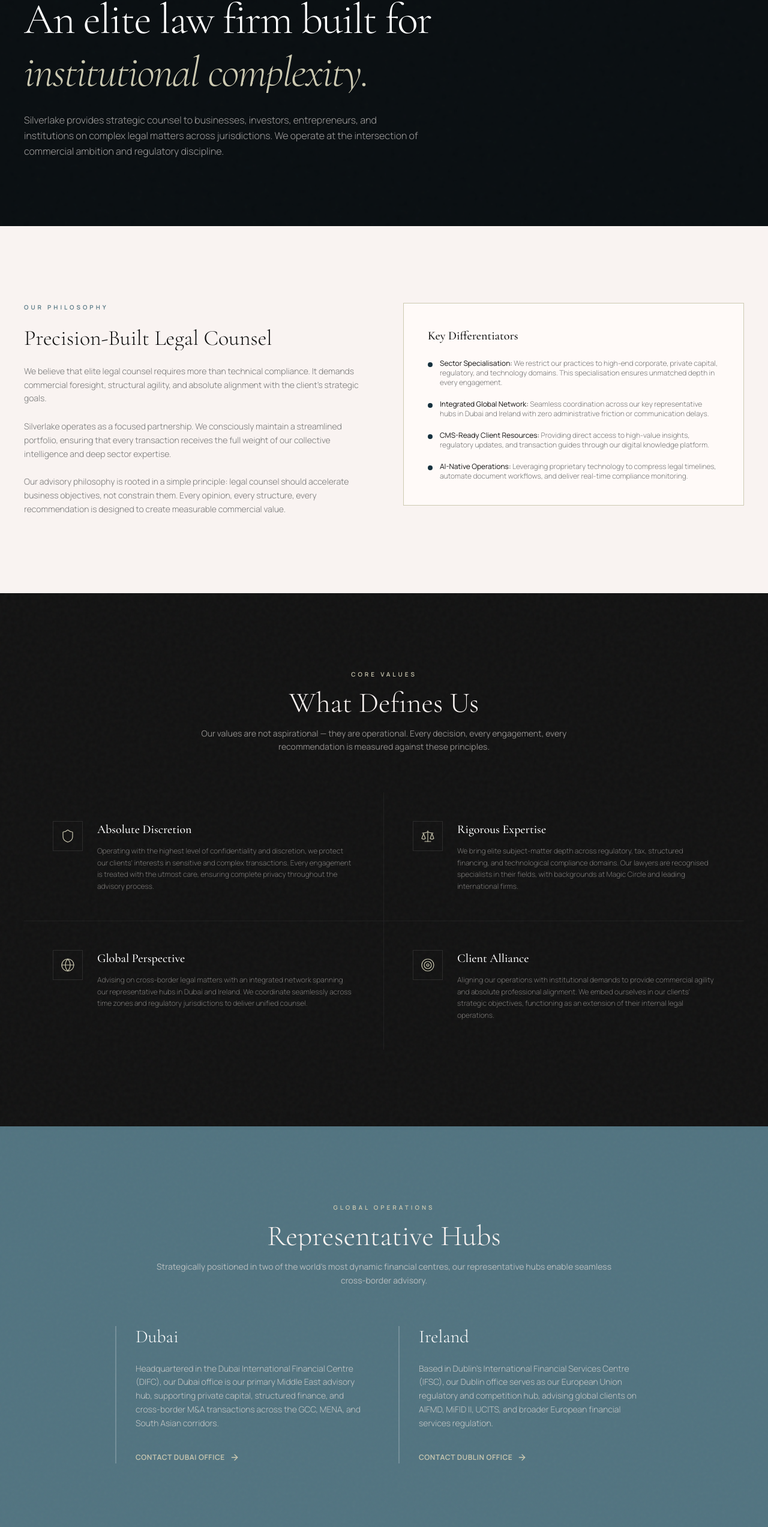
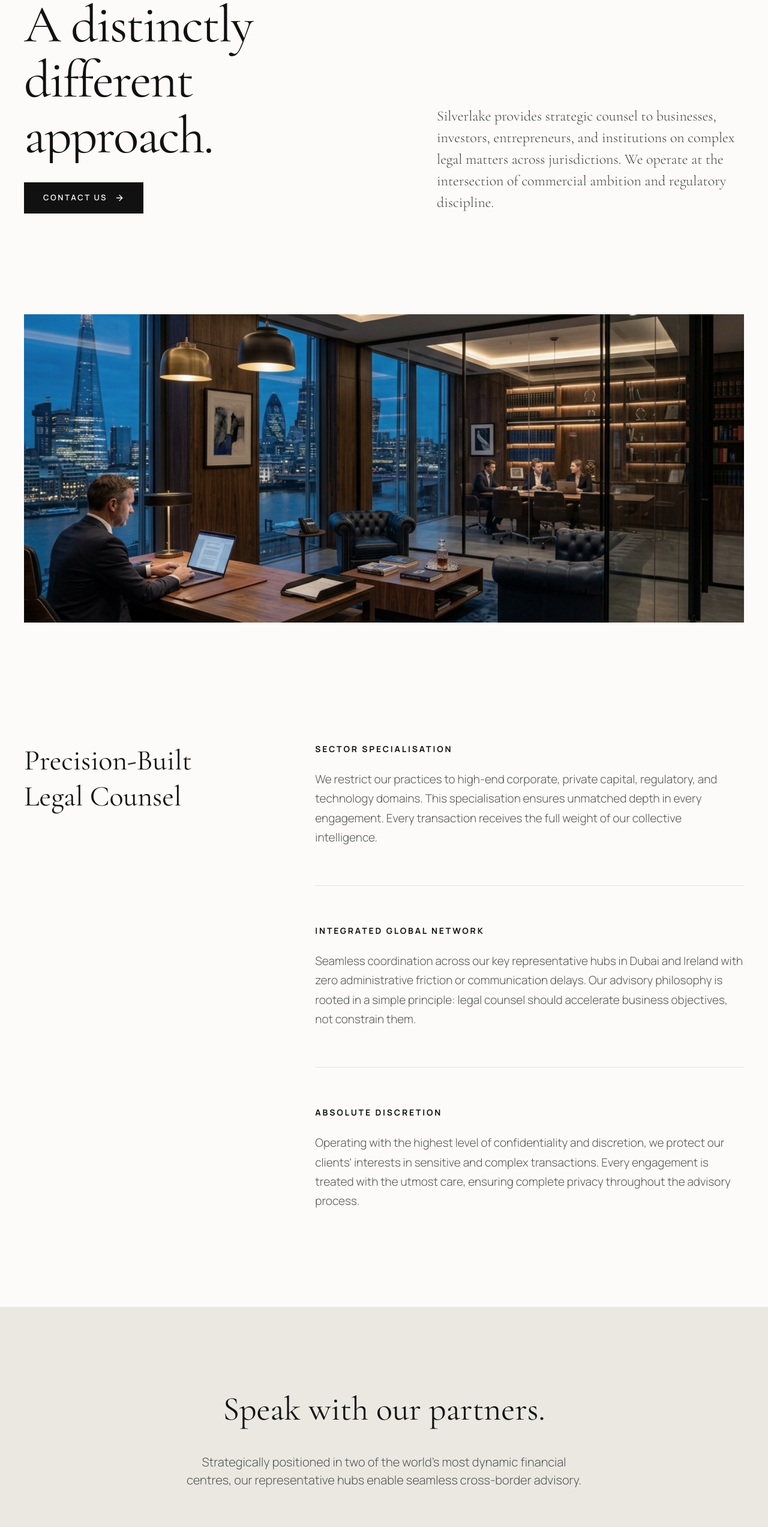
Before and after one commit to amaysomani/silverlake-website, a Next.js app: page /about in a window 1280 px wide. Shown: the part 197-2743 px from the top of the page at 60% size. Built offline with nearby package versions, Linux system fonts and the light colour scheme.

Commit message:
Redesign Who We Are section and totally overhaul About page with an astonishing layout and Contact Us buttons

```diff
--- a/src/app/about/page.tsx
+++ b/src/app/about/page.tsx
@@ -4,8 +4,7 @@ import * as React from "react";
 import { motion, Variants } from "framer-motion";
 import Header from "@/components/Header";
 import Footer from "@/components/Footer";
-import MagneticButton from "@/components/MagneticButton";
-import { Shield, Target, Globe, Scale, ArrowRight } from "lucide-react";
+import { ArrowRight } from "lucide-react";
 import Link from "next/link";
 
 const fadeInUp: Variants = {
@@ -25,305 +24,134 @@ const staggerContainer: Variants = {
   },
 };
 
-const values = [
-  {
-    name: "Absolute Discretion",
-    description: "Operating with the highest level of confidentiality and discretion, we protect our clients' interests in sensitive and complex transactions. Every engagement is treated with the utmost care, ensuring complete privacy throughout the advisory process.",
-    icon: Shield,
-  },
-  {
-    name: "Rigorous Expertise",
-    description: "We bring elite subject-matter depth across regulatory, tax, structured financing, and technological compliance domains. Our lawyers are recognised specialists in their fields, with backgrounds at Magic Circle and leading international firms.",
-    icon: Scale,
-  },
-  {
-    name: "Global Perspective",
-    description: "Advising on cross-border legal matters with an integrated network spanning our representative hubs in Dubai and Ireland. We coordinate seamlessly across time zones and regulatory jurisdictions to deliver unified counsel.",
-    icon: Globe,
-  },
-  {
-    name: "Client Alliance",
-    description: "Aligning our operations with institutional demands to provide commercial agility and absolute professional alignment. We embed ourselves in our clients' strategic objectives, functioning as an extension of their internal legal operations.",
-    icon: Target,
-  },
-];
-
 export default function AboutPage() {
   return (
     <>
       <Header />
-      <main className="flex-grow">
-        {/* Cinematic Hero */}
-        <section className="relative pt-32 pb-20 lg:pt-40 lg:pb-28 bg-[#0a0f12] overflow-hidden">
-          <div className="absolute inset-0 grain-overlay pointer-events-none" />
-          <div className="mx-auto max-w-[1400px] px-6 lg:px-10 relative z-10">
+      <main className="flex-grow bg-[#fcfbf9] text-[#111]">
+
+        {/* Astonishing Hero Section */}
+        <section className="pt-32 pb-20 lg:pt-48 lg:pb-32">
+          <div className="mx-auto max-w-[1400px] px-6 lg:px-10">
             <motion.div
               initial="hidden"
               animate="visible"
               variants={staggerContainer}
-              className="max-w-4xl space-y-5"
+              className="grid grid-cols-1 lg:grid-cols-2 gap-16 lg:gap-24 items-end"
             >
-              <motion.span variants={fadeInUp} className="text-[10px] font-semibold uppercase tracking-[0.4em] text-[#cdcab2] block">
-                Firm Overview
-              </motion.span>
-              <div className="overflow-hidden">
+              <div className="max-w-2xl">
+                <div className="overflow-hidden mb-8">
                   <motion.h1
                     initial={{ y: "100%" }}
                     animate={{ y: 0 }}
                     transition={{ duration: 1, ease: [0.16, 1, 0.3, 1] }}
-                  className="font-serif text-4xl sm:text-5xl lg:text-6xl xl:text-7xl font-light tracking-tight text-white leading-[0.95]"
+                    className="font-serif text-[50px] sm:text-[64px] lg:text-[88px] font-normal tracking-tight text-[#111] leading-[1.05]"
                   >
-                  An elite law firm built for
+                    A distinctly different approach.
                   </motion.h1>
                 </div>
-              <div className="overflow-hidden">
-                <motion.h1
-                  initial={{ y: "100%" }}
-                  animate={{ y: 0 }}
-                  transition={{ duration: 1, delay: 0.1, ease: [0.16, 1, 0.3, 1] }}
-                  className="font-serif text-4xl sm:text-5xl lg:text-6xl xl:text-7xl font-light tracking-tight text-[#cdcab2] italic leading-[0.95]"
+                <motion.div variants={fadeInUp} className="flex gap-6 items-center">
+                  <Link
+                    href="/careers#apply"
+                    className="group inline-flex items-center gap-3 bg-[#111] text-white px-8 py-4 text-[13px] font-semibold uppercase tracking-[0.2em] hover:bg-[#333] transition-colors"
                   >
-                  institutional complexity.
-                </motion.h1>
-              </div>
-              <motion.p variants={fadeInUp} className="mt-8 text-sm sm:text-base text-[#e2ddda]/70 leading-relaxed font-light max-w-2xl">
-                Silverlake provides strategic counsel to businesses, investors, entrepreneurs, and institutions on complex legal matters across jurisdictions. We operate at the intersection of commercial ambition and regulatory discipline.
-              </motion.p>
+                    Contact Us
+                    <ArrowRight className="h-4 w-4 transition-transform duration-300 group-hover:translate-x-1" />
+                  </Link>
                 </motion.div>
               </div>
-        </section>
 
-        {/* Firm Philosophy */}
-        <section className="py-24 sm:py-32 bg-[#f9f3f1]">
-          <div className="mx-auto max-w-[1400px] px-6 lg:px-10">
-            <motion.div
-              initial="hidden"
-              whileInView="visible"
-              viewport={{ once: true, margin: "-100px" }}
-              variants={staggerContainer}
-              className="grid grid-cols-1 lg:grid-cols-2 gap-16 items-start"
-            >
-              <motion.div variants={fadeInUp} className="space-y-6">
-                <span className="text-[10px] uppercase tracking-[0.4em] text-[#517380] font-semibold block">Our Philosophy</span>
-                <div className="overflow-hidden">
-                  <motion.h2
-                    initial={{ y: "100%" }}
-                    whileInView={{ y: 0 }}
-                    viewport={{ once: true }}
-                    transition={{ duration: 0.9, ease: [0.16, 1, 0.3, 1] }}
-                    className="font-serif text-3xl sm:text-4xl font-light text-[#111111]"
-                  >
-                    Precision-Built Legal Counsel
-                  </motion.h2>
-                </div>
-                <p className="text-sm text-[#757575] leading-relaxed font-light">
-                  We believe that elite legal counsel requires more than technical compliance. It demands commercial foresight, structural agility, and absolute alignment with the client's strategic goals.
+              <motion.div variants={fadeInUp} className="max-w-lg lg:ml-auto">
+                <p className="text-[20px] md:text-[24px] font-serif font-light text-[#444] leading-[1.5]">
+                  Silverlake provides strategic counsel to businesses, investors, entrepreneurs, and institutions on complex legal matters across jurisdictions. We operate at the intersection of commercial ambition and regulatory discipline.
                 </p>
-                <p className="text-sm text-[#757575] leading-relaxed font-light">
-                  Silverlake operates as a focused partnership. We consciously maintain a streamlined portfolio, ensuring that every transaction receives the full weight of our collective intelligence and deep sector expertise.
-                </p>
-                <p className="text-sm text-[#757575] leading-relaxed font-light">
-                  Our advisory philosophy is rooted in a simple principle: legal counsel should accelerate business objectives, not constrain them. Every opinion, every structure, every recommendation is designed to create measurable commercial value.
-                </p>
-              </motion.div>
-
-              <motion.div
-                variants={fadeInUp}
-                className="border border-[#cdcab2] p-8 sm:p-10 bg-[#fffaf8] space-y-6 hover:shadow-xl transition-shadow duration-700"
-              >
-                <h3 className="font-serif text-xl font-medium text-[#111111]">Key Differentiators</h3>
-                <ul className="space-y-5 text-xs text-[#757575] font-light">
-                  <li className="flex items-start gap-x-3">
-                    <span className="h-2 w-2 bg-[#16303d] rounded-full mt-1.5 flex-shrink-0" />
-                    <span><strong className="text-[#111111]">Sector Specialisation:</strong> We restrict our practices to high-end corporate, private capital, regulatory, and technology domains. This specialisation ensures unmatched depth in every engagement.</span>
-                  </li>
-                  <li className="flex items-start gap-x-3">
-                    <span className="h-2 w-2 bg-[#16303d] rounded-full mt-1.5 flex-shrink-0" />
-                    <span><strong className="text-[#111111]">Integrated Global Network:</strong> Seamless coordination across our key representative hubs in Dubai and Ireland with zero administrative friction or communication delays.</span>
-                  </li>
-                  <li className="flex items-start gap-x-3">
-                    <span className="h-2 w-2 bg-[#16303d] rounded-full mt-1.5 flex-shrink-0" />
-                    <span><strong className="text-[#111111]">CMS-Ready Client Resources:</strong> Providing direct access to high-value insights, regulatory updates, and transaction guides through our digital knowledge platform.</span>
-                  </li>
-                  <li className="flex items-start gap-x-3">
-                    <span className="h-2 w-2 bg-[#16303d] rounded-full mt-1.5 flex-shrink-0" />
-                    <span><strong className="text-[#111111]">AI-Native Operations:</strong> Leveraging proprietary technology to compress legal timelines, automate document workflows, and deliver real-time compliance monitoring.</span>
-                  </li>
-                </ul>
               </motion.div>
             </motion.div>
           </div>
         </section>
 
-        {/* Values */}
-        <section className="py-24 sm:py-32 bg-[#111111] text-[#f9f3f1] noise-bg">
-          <div className="mx-auto max-w-[1400px] px-6 lg:px-10 relative z-10">
-            <div className="text-center max-w-2xl mx-auto space-y-4 mb-16">
-              <span className="text-[10px] uppercase tracking-[0.4em] text-[#cdcab2] font-semibold block">Core Values</span>
-              <div className="overflow-hidden">
-                <motion.h2
-                  initial={{ y: "100%" }}
-                  whileInView={{ y: 0 }}
-                  viewport={{ once: true }}
-                  transition={{ duration: 0.9, ease: [0.16, 1, 0.3, 1] }}
-                  className="font-serif text-4xl sm:text-5xl font-light"
+        {/* Massive Image Break */}
+        <section className="py-10">
+          <div className="mx-auto max-w-[1400px] px-6 lg:px-10">
+            <motion.div
+              initial={{ opacity: 0, scale: 0.95 }}
+              whileInView={{ opacity: 1, scale: 1 }}
+              viewport={{ once: true, margin: "-100px" }}
+              transition={{ duration: 1.5, ease: [0.16, 1, 0.3, 1] }}
+              className="w-full aspect-[21/9] bg-[#eae8e1] overflow-hidden"
             >
-                  What Defines Us
-                </motion.h2>
-              </div>
-              <motion.p
-                initial={{ opacity: 0, y: 15 }}
-                whileInView={{ opacity: 1, y: 0 }}
-                viewport={{ once: true }}
-                transition={{ duration: 0.8, delay: 0.15 }}
-                className="text-sm text-[#e2ddda]/60 leading-relaxed"
-              >
-                Our values are not aspirational — they are operational. Every decision, every engagement, every recommendation is measured against these principles.
-              </motion.p>
-            </div>
-
-            <motion.div
-              initial="hidden"
-              whileInView="visible"
-              viewport={{ once: true, margin: "-100px" }}
-              variants={staggerContainer}
-              className="grid grid-cols-1 sm:grid-cols-2 gap-0"
-            >
-              {values.map((value, idx) => {
-                const Icon = value.icon;
-                return (
-                  <motion.div
-                    key={value.name}
-                    variants={fadeInUp}
-                    className={`group p-8 sm:p-10 lg:p-12 border-white/5 ${
-                      idx < 2 ? "border-b" : ""
-                    } ${
-                      idx % 2 === 0 ? "sm:border-r" : ""
-                    } hover:bg-white/[0.02] transition-colors duration-700`}
-                  >
-                    <div className="flex items-start gap-6">
-                      <div className="p-3 border border-white/10 text-[#cdcab2] group-hover:scale-110 group-hover:border-[#cdcab2]/40 transition-all duration-500">
-                        <Icon className="h-6 w-6 stroke-[1.2]" />
-                      </div>
-                      <div className="space-y-3">
-                        <h3 className="font-serif text-xl font-medium text-white group-hover:text-[#cdcab2] transition-colors duration-500">
-                          {value.name}
-                        </h3>
-                        <p className="text-xs text-[#e2ddda]/50 leading-relaxed font-light">
-                          {value.description}
-                        </p>
-                      </div>
-                    </div>
-                  </motion.div>
-                );
-              })}
+              <img
+                src="/images/office-interior.png"
+                alt="Our global operations"
+                className="w-full h-full object-cover object-center grayscale-[20%]"
+              />
             </motion.div>
           </div>
         </section>
 
-        {/* Global Presence */}
-        <section className="py-24 sm:py-32 bg-[#517380] text-[#f9f3f1] noise-bg">
-          <div className="mx-auto max-w-[1400px] px-6 lg:px-10 relative z-10">
-            <div className="text-center max-w-3xl mx-auto space-y-4 mb-16">
-              <span className="text-[10px] uppercase tracking-[0.4em] text-[#cdcab2] font-semibold block">Global Operations</span>
-              <div className="overflow-hidden">
-                <motion.h2
-                  initial={{ y: "100%" }}
-                  whileInView={{ y: 0 }}
-                  viewport={{ once: true }}
-                  transition={{ duration: 0.8, ease: [0.16, 1, 0.3, 1] }}
-                  className="font-serif text-4xl sm:text-5xl font-light"
-                >
-                  Representative Hubs
-                </motion.h2>
+        {/* Firm Philosophy / Differentiators */}
+        <section className="py-24 sm:py-40">
+          <div className="mx-auto max-w-[1400px] px-6 lg:px-10">
+            <div className="grid grid-cols-1 lg:grid-cols-[1fr_2fr] gap-16 lg:gap-32">
+              <div>
+                <h2 className="font-serif text-[36px] lg:text-[48px] font-normal text-[#111] leading-tight sticky top-32">
+                  Precision-Built <br />Legal Counsel
+                </h2>
               </div>
-              <motion.p
-                initial={{ opacity: 0, y: 15 }}
-                whileInView={{ opacity: 1, y: 0 }}
-                viewport={{ once: true }}
-                transition={{ duration: 0.8, delay: 0.15 }}
-                className="text-sm text-[#e2ddda]/70 leading-relaxed"
-              >
-                Strategically positioned in two of the world's most dynamic financial centres, our representative hubs enable seamless cross-border advisory.
-              </motion.p>
+              <div className="space-y-16 max-w-3xl">
+                <div>
+                  <h3 className="text-[14px] font-bold uppercase tracking-[0.2em] text-[#111] mb-6">Sector Specialisation</h3>
+                  <p className="text-[19px] text-[#555] font-light leading-[1.7]">
+                    We restrict our practices to high-end corporate, private capital, regulatory, and technology domains. This specialisation ensures unmatched depth in every engagement. Every transaction receives the full weight of our collective intelligence.
+                  </p>
                 </div>
-
-            <motion.div
-              initial="hidden"
-              whileInView="visible"
-              viewport={{ once: true, margin: "-100px" }}
-              variants={staggerContainer}
-              className="grid grid-cols-1 md:grid-cols-2 gap-12 max-w-4xl mx-auto"
-            >
-              <motion.div variants={fadeInUp} className="space-y-6 text-left border-l-2 border-white/20 pl-8 group">
-                <h3 className="font-serif text-3xl font-light text-white">Dubai</h3>
-                <p className="text-sm text-[#e2ddda]/80 leading-relaxed font-light">
-                  Headquartered in the Dubai International Financial Centre (DIFC), our Dubai office is our primary Middle East advisory hub, supporting private capital, structured finance, and cross-border M&A transactions across the GCC, MENA, and South Asian corridors.
+                <div className="h-px w-full bg-[#111]/10"></div>
+                <div>
+                  <h3 className="text-[14px] font-bold uppercase tracking-[0.2em] text-[#111] mb-6">Integrated Global Network</h3>
+                  <p className="text-[19px] text-[#555] font-light leading-[1.7]">
+                    Seamless coordination across our key representative hubs in Dubai and Ireland with zero administrative friction or communication delays. Our advisory philosophy is rooted in a simple principle: legal counsel should accelerate business objectives, not constrain them.
                   </p>
-                <div className="pt-2">
-                  <Link href="/careers#apply" className="inline-flex items-center text-xs font-semibold uppercase tracking-wider text-[#cdcab2] group-hover:text-white transition-colors duration-300">
-                    Contact Dubai Office <ArrowRight className="ml-2 h-4 w-4" />
-                  </Link>
                 </div>
-              </motion.div>
-
-              <motion.div variants={fadeInUp} className="space-y-6 text-left border-l-2 border-white/20 pl-8 group">
-                <h3 className="font-serif text-3xl font-light text-white">Ireland</h3>
-                <p className="text-sm text-[#e2ddda]/80 leading-relaxed font-light">
-                  Based in Dublin's International Financial Services Centre (IFSC), our Dublin office serves as our European Union regulatory and competition hub, advising global clients on AIFMD, MiFID II, UCITS, and broader European financial services regulation.
+                <div className="h-px w-full bg-[#111]/10"></div>
+                <div>
+                  <h3 className="text-[14px] font-bold uppercase tracking-[0.2em] text-[#111] mb-6">Absolute Discretion</h3>
+                  <p className="text-[19px] text-[#555] font-light leading-[1.7]">
+                    Operating with the highest level of confidentiality and discretion, we protect our clients' interests in sensitive and complex transactions. Every engagement is treated with the utmost care, ensuring complete privacy throughout the advisory process.
                   </p>
-                <div className="pt-2">
-                  <Link href="/careers#apply" className="inline-flex items-center text-xs font-semibold uppercase tracking-wider text-[#cdcab2] group-hover:text-white transition-colors duration-300">
-                    Contact Dublin Office <ArrowRight className="ml-2 h-4 w-4" />
-                  </Link>
                 </div>
-              </motion.div>
-            </motion.div>
+              </div>
+            </div>
           </div>
         </section>
 
-        {/* CTA */}
-        <section className="py-24 sm:py-32 bg-[#16303d] text-center">
-          <div className="mx-auto max-w-[900px] px-6 lg:px-10">
-            <div className="overflow-hidden">
-              <motion.h2
-                initial={{ y: "100%" }}
-                whileInView={{ y: 0 }}
-                viewport={{ once: true }}
-                transition={{ duration: 1, ease: [0.16, 1, 0.3, 1] }}
-                className="font-serif text-4xl sm:text-5xl font-light text-white"
-              >
-                Ready to Work With Us?
-              </motion.h2>
-            </div>
-            <motion.p
-              initial={{ opacity: 0, y: 15 }}
-              whileInView={{ opacity: 1, y: 0 }}
-              viewport={{ once: true }}
-              transition={{ duration: 0.8, delay: 0.2 }}
-              className="mt-6 text-sm text-[#e2ddda]/60 max-w-lg mx-auto leading-relaxed font-light"
-            >
-              Explore career opportunities or reach out to discuss how Silverlake can support your next transaction.
-            </motion.p>
-            <motion.div
-              initial={{ opacity: 0, y: 20 }}
-              whileInView={{ opacity: 1, y: 0 }}
-              viewport={{ once: true }}
-              transition={{ duration: 0.8, delay: 0.35 }}
-              className="mt-10"
-            >
-              <MagneticButton strength={0.3}>
+        {/* Global Operations / Contact Footer */}
+        <section className="py-32 bg-[#eae8e1]">
+          <div className="mx-auto max-w-[1400px] px-6 lg:px-10 text-center">
+            <h2 className="font-serif text-[40px] sm:text-[56px] font-normal text-[#111] mb-8">
+              Speak with our partners.
+            </h2>
+            <p className="text-[20px] text-[#555] font-light max-w-2xl mx-auto mb-16">
+              Strategically positioned in two of the world's most dynamic financial centres, our representative hubs enable seamless cross-border advisory.
+            </p>
+            <div className="flex flex-col sm:flex-row gap-6 justify-center">
               <Link
                 href="/careers#apply"
-                  className="group inline-flex items-center gap-3 border border-[#cdcab2]/40 text-[#f9f3f1] px-10 py-5 text-xs font-semibold uppercase tracking-[0.25em] hover:bg-[#cdcab2] hover:text-[#0a0f12] transition-all duration-700 btn-shine"
+                className="group inline-flex justify-center items-center gap-3 bg-[#111] text-white px-10 py-5 text-[13px] font-semibold uppercase tracking-[0.2em] hover:bg-[#333] transition-colors"
               >
-                  Get in Touch
+                Contact Dubai Hub
                 <ArrowRight className="h-4 w-4 transition-transform duration-300 group-hover:translate-x-1" />
               </Link>
-              </MagneticButton>
-            </motion.div>
+              <Link
+                href="/careers#apply"
+                className="group inline-flex justify-center items-center gap-3 border border-[#111]/20 bg-transparent text-[#111] px-10 py-5 text-[13px] font-semibold uppercase tracking-[0.2em] hover:border-[#111] transition-colors"
+              >
+                Contact Dublin Hub
+                <ArrowRight className="h-4 w-4 transition-transform duration-300 group-hover:translate-x-1" />
+              </Link>
+            </div>
           </div>
         </section>
+
       </main>
       <Footer />
     </>
```
Also changed, not shown: src/app/page.tsx (+15 -19 lines). Lines whose indentation alone changed are shown as unchanged.
